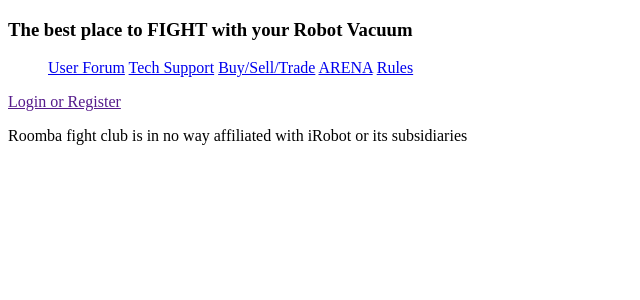
After one commit to wvonberg/RFC, a Django app: template RFC_App/templates/secretbase.html in a window 1280 px wide. The commit adds this page. Shown: the top 300 px of the page, without its empty margins (0-640 px from the left). Run offline with Django 3.2, Linux system fonts and the light colour scheme; the template is opened without the code that fills it: most values are stand-ins (such as "Sample title", 1, 10 or a date in 2020).

Commit message:
Added base template and secretbase template

```diff
--- /dev/null
+++ b/RFC_App/templates/secretbase.html
@@ -0,0 +1,31 @@
+<!DOCTYPE html>
+<html lang="en">
+<head>
+    {% load static %}
+    <meta charset="UTF-8">
+    <meta name="viewport" content="width=device-width, initial-scale=1.0">
+    <title>{{ page_title }}</title>
+</head>
+<body>
+    <div id="wrapper">
+        <div id="header">
+            <nav>
+                <h3>The best place to FIGHT with your Robot Vacuum</h3>
+                <ul>
+                    <a href="#">User Forum</a>
+                    <a href="#">Tech Support</a>
+                    <a href="#">Buy/Sell/Trade</a>
+                    <a href="#">ARENA</a>
+                    <a href="#">Rules</a>
+                </ul>
+                <a href="">Login or Register</a>
+            </nav>
+        </div>
+        {% block content %}{% endblock %}
+        <div id="footer">
+            <p>Roomba fight club is in no way affiliated with iRobot or its subsidiaries </p>
+        </div>
+    </div>
+</body>
+<script src="https://ajax.googleapis.com/ajax/libs/jquery/3.5.1/jquery.min.js"></script>
+</html>
```
Also changed, not shown: RFC_App/templates/base.html (added, +30 -0 lines), RFC_App/templates/home.html (+4 -10 lines).
